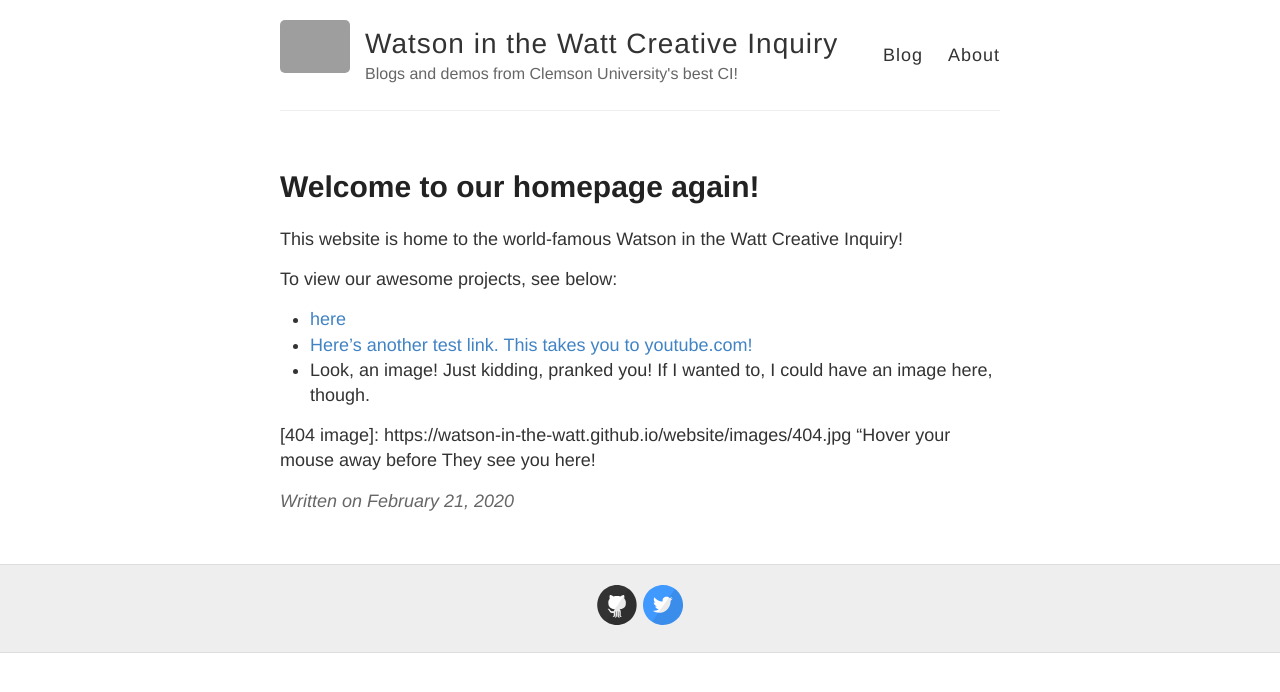
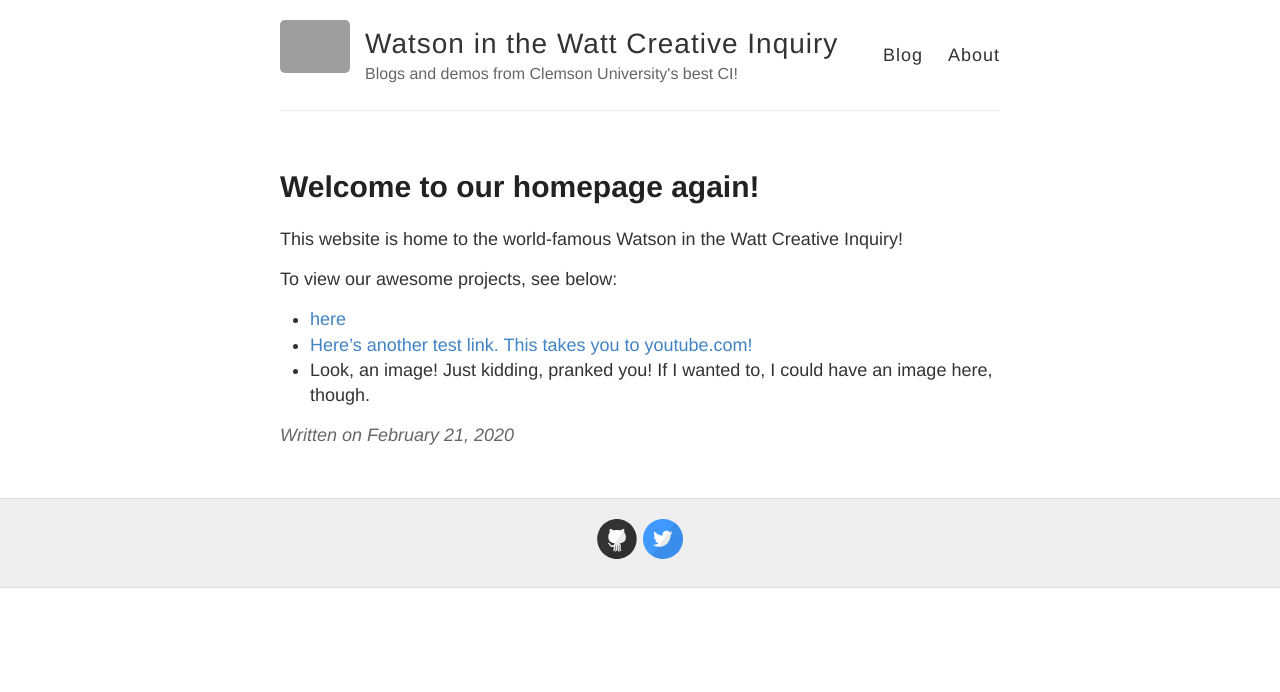
Before and after one commit to Watt-AI/website, a Jekyll site: the page built from _posts/2020-02-21-SecondPost.md, in a window 1280 px wide. Shown: the top 692 px of the page. Built offline with Jekyll 4.4.1, drawn with Linux system fonts in a browser that asks for light colours; grey boxes are pictures that could not be loaded.

Commit message:
Removed image

```diff
--- a/_posts/2020-02-21-SecondPost.md
+++ b/_posts/2020-02-21-SecondPost.md
@@ -10,5 +10,3 @@ To view our awesome projects, see below:
 - [here](about)
 - [Here's another test link. This takes you to youtube.com!](https://www.youtube.com)
 - Look, an image! Just kidding, pranked you! If I wanted to, I could have an image here, though.
-
-[404 image]: https://watson-in-the-watt.github.io/website/images/404.jpg "Hover your mouse away before They see you here!
```
